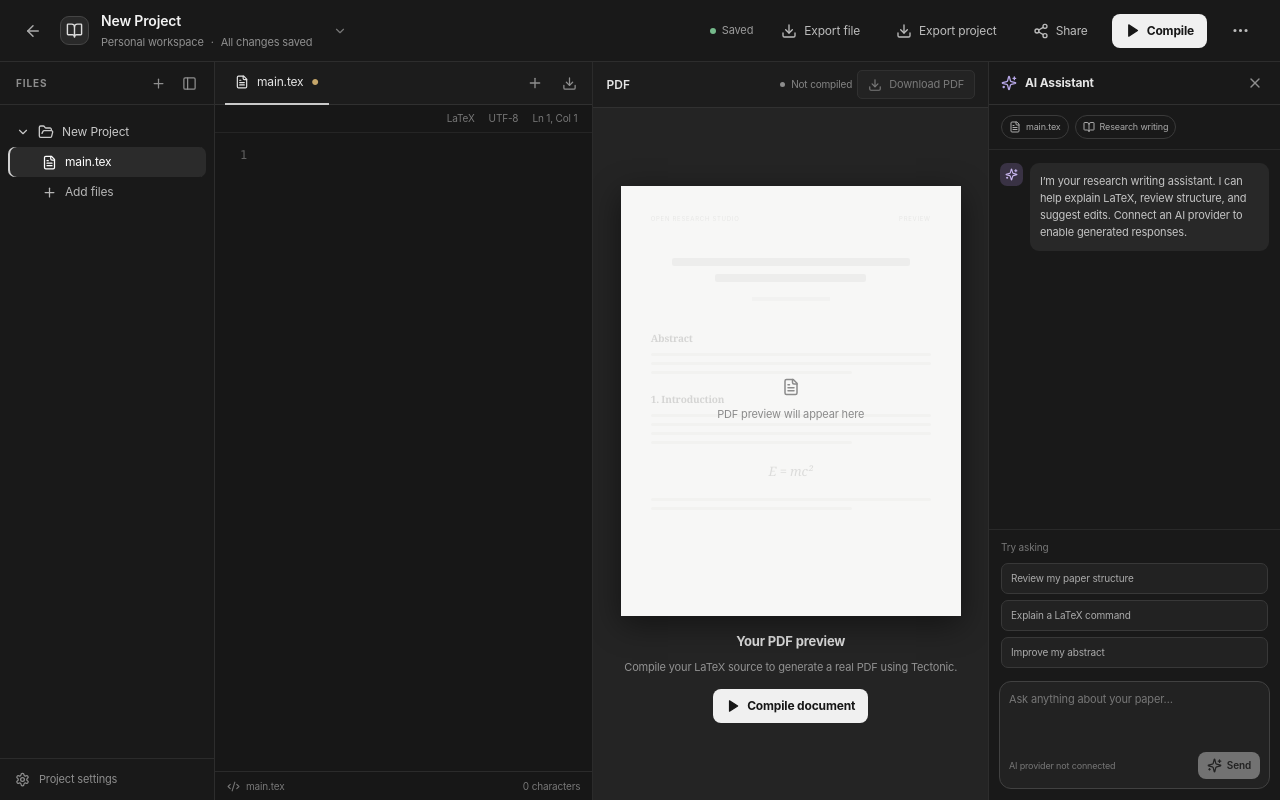
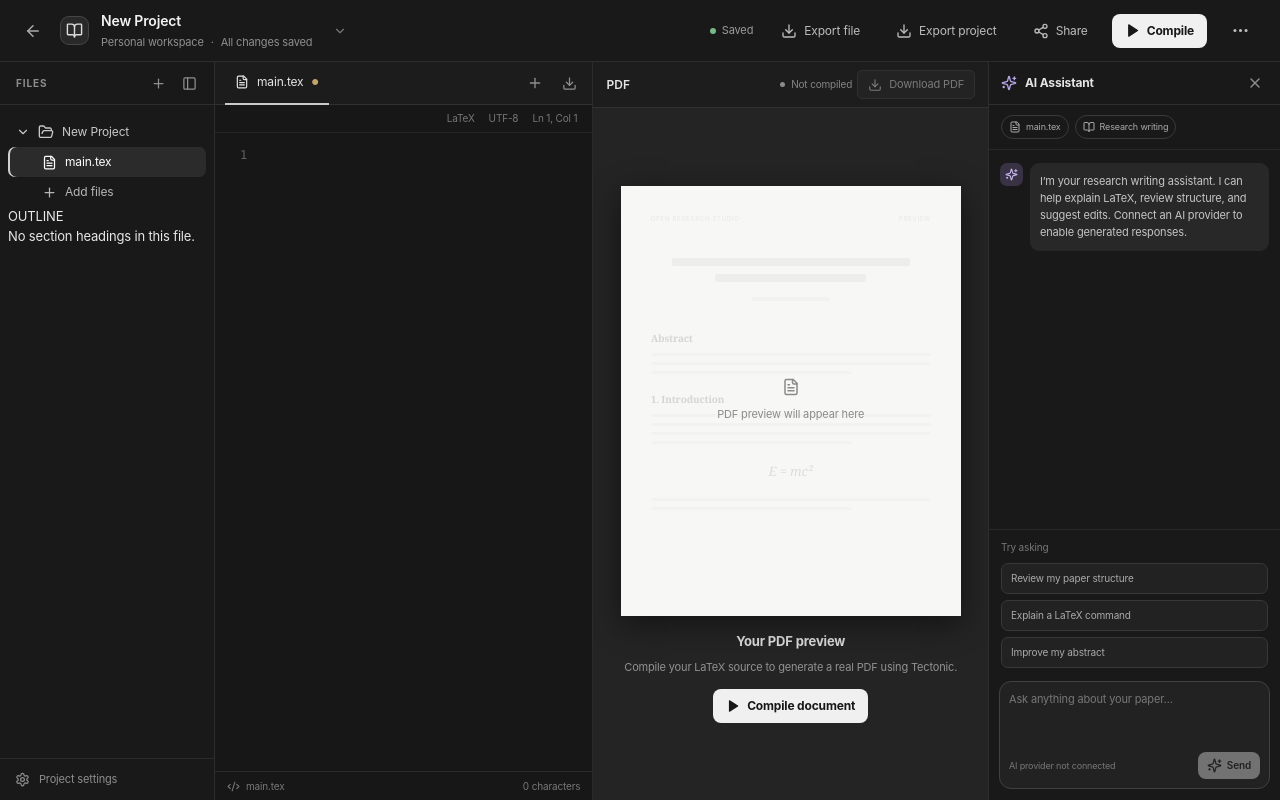
Before and after one commit to lalitkumar790/open-research-studio, a Next.js app: page /project/1 in a window 1280 px wide. Built offline with nearby package versions, Linux system fonts and the light colour scheme.

Commit message:
Integrate live document outline in editor

```diff
--- a/app/project/[id]/page.tsx
+++ b/app/project/[id]/page.tsx
@@ -3,6 +3,7 @@
 import { useEffect, useMemo, useRef, useState } from "react";
 import { useParams } from "next/navigation";
 import { track } from "@vercel/analytics";
+import DocumentOutline from "@/components/DocumentOutline";
 import {
   ArrowLeft, ChevronDown, ChevronRight, FileText, Folder, FolderOpen,
   PanelLeft, PanelRight, Search, Settings, Sparkles, Play, Download,
@@ -43,6 +44,7 @@ export default function ProjectEditor() {
   const [pdfUrl, setPdfUrl] = useState<string | null>(null);
   const [compileError, setCompileError] = useState("");
   const [compileLogs, setCompileLogs] = useState("");
+  const editorRef = useRef<HTMLTextAreaElement>(null);
 
   const storageKey = useMemo(() => "ors-project-" + id, [id]);
 
@@ -195,6 +197,16 @@ export default function ProjectEditor() {
     setAssistantText("");
   }
 
+  function jumpToOutlineLine(line: number) {
+    const editor = editorRef.current;
+    if (!editor) return;
+    const lines = activeContent.split("\n");
+    const position = lines.slice(0, Math.max(0, line - 1)).reduce((total, item) => total + item.length + 1, 0);
+    editor.focus();
+    editor.setSelectionRange(position, position);
+    editor.scrollTop = Math.max(0, (line - 3) * 22);
+  }
+
   function insertSection() {
     setSource(current => current + "\n\n\\section{New Section}\nWrite your content here.\n");
     setNotice("Section inserted into main.tex");
@@ -231,6 +243,7 @@ export default function ProjectEditor() {
             <button className={`tree-file ${activeFile==="main.tex"?"active":""}`} onClick={()=>setActiveFile("main.tex")}><FileText size={15}/> main.tex</button>
             {Object.keys(extraFiles).sort().map(file=><button key={file} className={`tree-file ${activeFile===file?"active":""}`} onClick={()=>setActiveFile(file)}><FileText size={15}/> {file}</button>)}
             <button className="tree-file" onClick={()=>document.getElementById("ors-import-files")?.click()}><Plus size={15}/> Add files</button>
+            {activeFile.toLowerCase().endsWith(".tex") && <DocumentOutline source={activeContent} onJump={jumpToOutlineLine}/>}
             <input id="ors-import-files" type="file" accept=".tex,.bib,.txt,.sty,.cls,.png,.jpg,.jpeg,.pdf" multiple hidden onChange={e=>{if(e.target.files)importProjectFiles(e.target.files);e.currentTarget.value="";}}/>
           </div>
           <div className="file-sidebar-bottom"><Settings size={15}/> Project settings</div>
@@ -248,6 +261,7 @@ export default function ProjectEditor() {
           <div className="code-editor-wrap">
             <div className="line-numbers">{activeContent.split("\n").map((_,i)=><span key={i}>{i+1}</span>)}</div>
             <textarea
+              ref={editorRef}
               className="latex-editor"
               spellCheck={false}
               value={activeContent}
```
